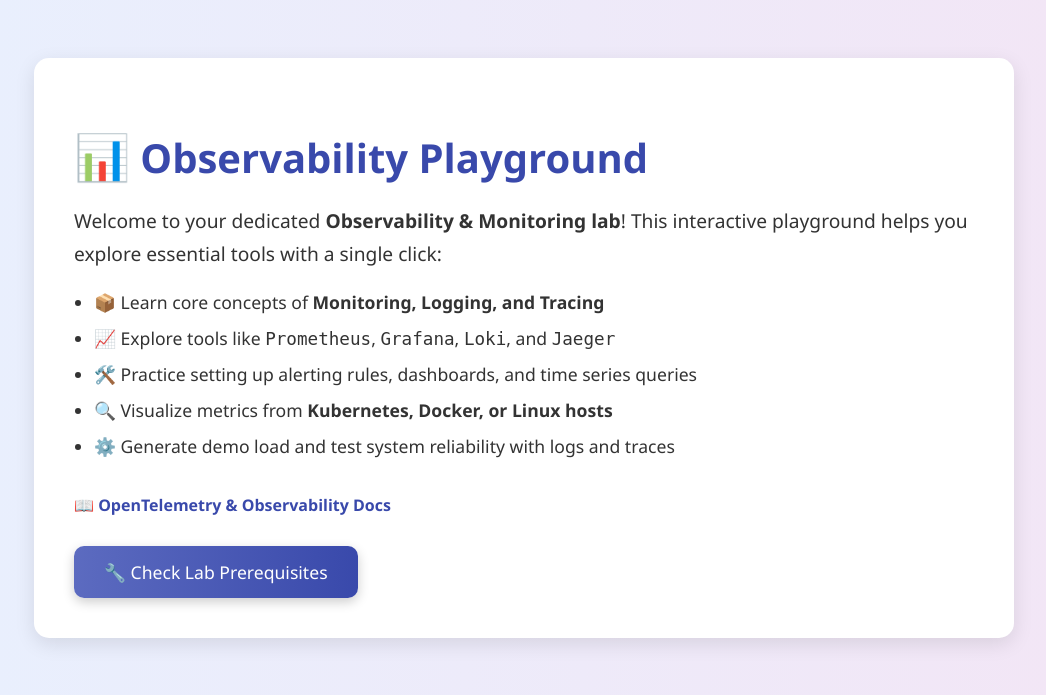
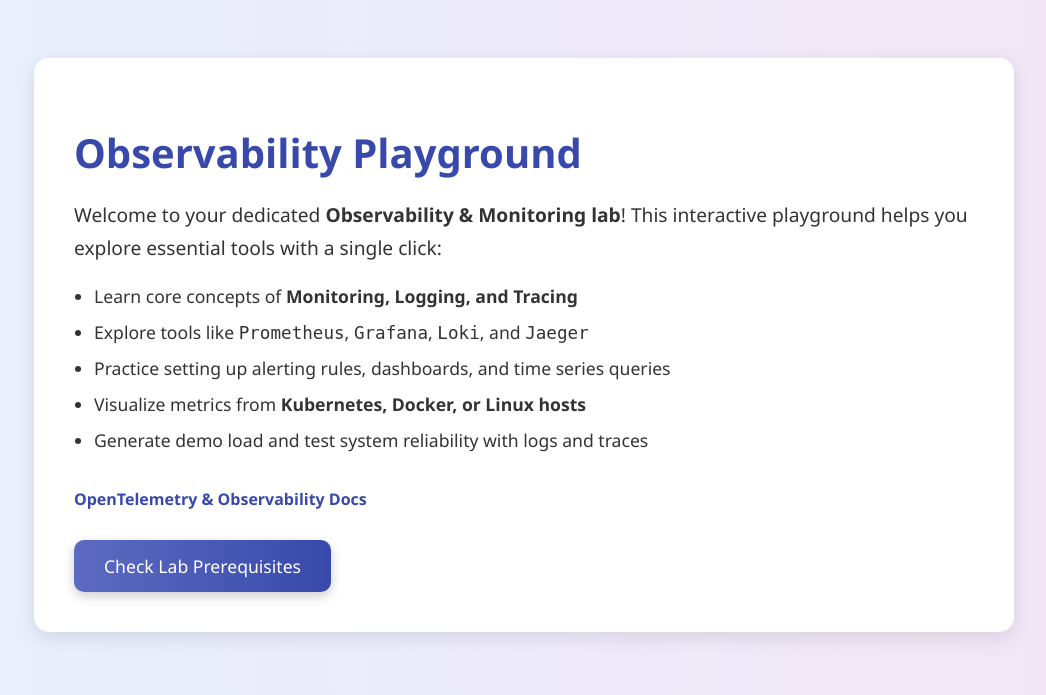
Before and after one commit to arunvel1988/observability-ui, a Flask app: page / in a window 1280 px wide. Shown: the top 695 px of the page, without its empty margins (116-1162 px from the left). Run offline with Flask 3, Linux system fonts and the light colour scheme.

Commit message:
Update home.html

```diff
--- a/templates/home.html
+++ b/templates/home.html
@@ -79,10 +79,6 @@
       text-decoration: underline;
     }
 
-    .emoji {
-      font-size: 1.4rem;
-    }
-
     footer {
       margin-top: 40px;
       font-size: 0.9rem;
@@ -93,20 +89,20 @@
 </head>
 <body>
   <div class="container">
-    <h1><span>📊</span> Observability Playground</h1>
+    <h1>Observability Playground</h1>
     <p>Welcome to your dedicated <strong>Observability & Monitoring lab</strong>! This interactive playground helps you explore essential tools with a single click:</p>
 
     <ul>
-      <li>📦 Learn core concepts of <strong>Monitoring, Logging, and Tracing</strong></li>
-      <li>📈 Explore tools like <code>Prometheus</code>, <code>Grafana</code>, <code>Loki</code>, and <code>Jaeger</code></li>
-      <li>🛠️ Practice setting up alerting rules, dashboards, and time series queries</li>
-      <li>🔍 Visualize metrics from <strong>Kubernetes, Docker, or Linux hosts</strong></li>
-      <li>⚙️ Generate demo load and test system reliability with logs and traces</li>
+      <li>Learn core concepts of <strong>Monitoring, Logging, and Tracing</strong></li>
+      <li>Explore tools like <code>Prometheus</code>, <code>Grafana</code>, <code>Loki</code>, and <code>Jaeger</code></li>
+      <li>Practice setting up alerting rules, dashboards, and time series queries</li>
+      <li>Visualize metrics from <strong>Kubernetes, Docker, or Linux hosts</strong></li>
+      <li>Generate demo load and test system reliability with logs and traces</li>
     </ul>
 
-    <a class="link-docs" href="https://opentelemetry.io/docs/" target="_blank">📖 OpenTelemetry & Observability Docs</a><br>
+    <a class="link-docs" href="https://opentelemetry.io/docs/" target="_blank">OpenTelemetry & Observability Docs</a><br>
 
-    <a class="btn" href="/pre-req">🔧 Check Lab Prerequisites</a>
+    <a class="btn" href="/pre-req">Check Lab Prerequisites</a>
   </div>
 </body>
 </html>
```
